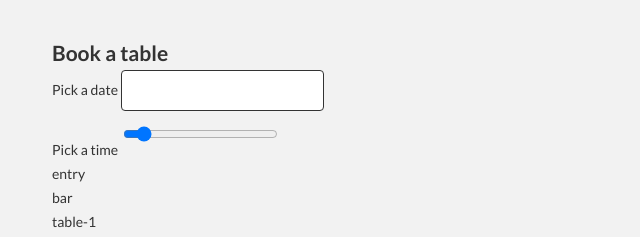
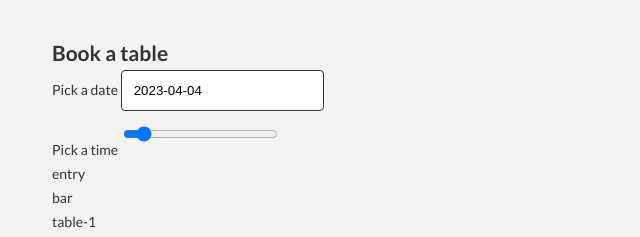
Before and after one commit to Blackbirdev/project-pizzeria, a website with bundled scripts: page src/index.html in a window 1280 px wide. Shown: the part 1439-1676 px from the top of the page, 258-898 px from the left. Built offline with nearby package versions, Linux system fonts and the light colour scheme; data requests are answered from the project's data file.

Commit message:
Run widgets to select date and time

```diff
--- a/package.json
+++ b/package.json
@@ -49,6 +49,7 @@
         "stylelint-scss": "^4.3.0"
     },
     "dependencies": {
+        "flatpickr": "^4.6.13",
         "json-server": "^0.17.2"
     }
 }
--- a/src/index.html
+++ b/src/index.html
@@ -9,6 +9,8 @@
   <link href="https://fonts.googleapis.com/css?family=Lato:400,300i,700%7COswald:300,500,700&amp;subset=latin-ext"
     rel="stylesheet">
   <link href="https://use.fontawesome.com/releases/v5.7.2/css/all.css" rel="stylesheet">
+  <link rel="stylesheet" href="https://cdn.jsdelivr.net/npm/flatpickr/dist/flatpickr.min.css">
+  <link rel="stylesheet" href="vendor/range-slider.min.css">
   <link rel="stylesheet" href="css/style.css">
 </head>
 
@@ -244,6 +246,8 @@
   </script>
 
   <script src="https://cdnjs.cloudflare.com/ajax/libs/handlebars.js/4.1.0/handlebars.min.js"></script>
+  <script src="https://cdn.jsdelivr.net/npm/flatpickr"></script>
+  <script src="vendor/range-slider.min.js"></script>
   <script src="js/app.js" type="module"></script>
 </body>
 
--- a/src/js/components/Booking.js
+++ b/src/js/components/Booking.js
@@ -1,5 +1,7 @@
 import { select, templates } from '../settings.js';
 import AmountWidget from './AmountWidget.js';
+import DatePicker from './DatePicker.js';
+import HourPicker from './HourPicker.js';
 
 class Booking {
   constructor(element) {
@@ -14,14 +16,18 @@ class Booking {
     thisBooking.dom = {};
     thisBooking.dom.wrapper = element;
     thisBooking.dom.wrapper.innerHTML = generatedHTML;
-    thisBooking.dom.peopleAmount = document.querySelector(select.booking.peopleAmount);
-    thisBooking.dom.hoursAmount = document.querySelector(select.booking.hoursAmount);
+    thisBooking.dom.peopleAmount = element.querySelector(select.booking.peopleAmount);
+    thisBooking.dom.hoursAmount = element.querySelector(select.booking.hoursAmount);
+    thisBooking.dom.datePicker = element.querySelector(select.widgets.datePicker.wrapper);
+    thisBooking.dom.hourPicker = element.querySelector(select.widgets.hourPicker.wrapper);
   }
   initWidgets() {
     const thisBooking = this;
 
-    thisBooking.peopleAmountWidget = new AmountWidget(thisBooking.dom.peopleAmount);
-    thisBooking.hoursAmountWidget = new AmountWidget(thisBooking.dom.hoursAmount);
+    thisBooking.peopleAmount = new AmountWidget(thisBooking.dom.peopleAmount);
+    thisBooking.hoursAmount = new AmountWidget(thisBooking.dom.hoursAmount);
+    thisBooking.datePicker = new DatePicker(thisBooking.dom.datePicker);
+    thisBooking.hourPicker = new HourPicker(thisBooking.dom.hourPicker);
 
     thisBooking.dom.peopleAmount.addEventListener('click', function () {
       console.log('peopleAmount widget clicked!');
@@ -30,25 +36,6 @@ class Booking {
       console.log('hoursAmount widget clicked!');
     });
   }
-
-
-
-
-
-
-
 }
 
-
-
-
-
-
-
-
-
-
-
-
-
 export default Booking;
```
Also changed, not shown: dist/index.html, dist/js/components/Booking.js, dist/vendor/range-slider.min.css (added), dist/vendor/range-slider.min.js (added), src/vendor/range-slider.min.css (added), src/vendor/range-slider.min.js (added), 4 other files.
